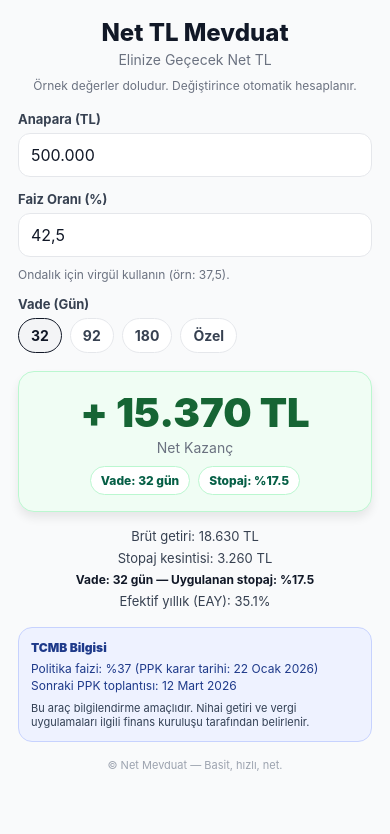
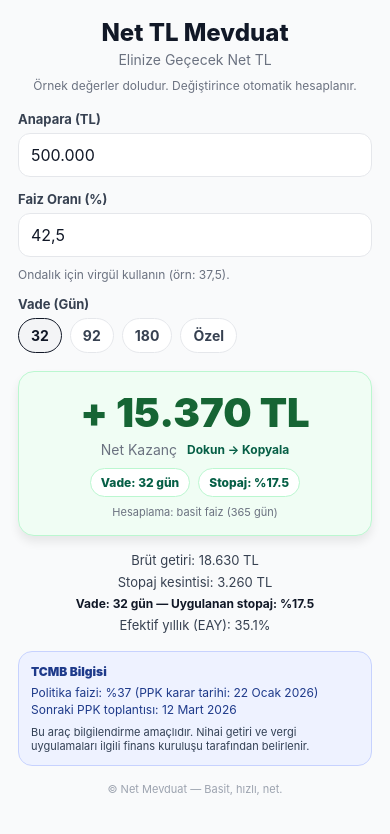
Before and after one commit to altaratinc-ops/net-tl-mevduat, a React Native app: screen / in a window 390 px wide. Shown: the top 834 px of the page. Built offline with nearby package versions, Linux system fonts and the light colour scheme.

Commit message:
ux: copy net + hints + guards

```diff
--- a/App.tsx
+++ b/App.tsx
@@ -120,6 +120,29 @@ function calcNetDeposit(params: {
   return { gross, withholding, net, eay, stopajPctUsed };
 }
 
+function copyToClipboard(text: string) {
+  // Web (Vercel)
+  const nav: any = typeof navigator !== "undefined" ? navigator : null;
+  if (nav?.clipboard?.writeText) {
+    return nav.clipboard.writeText(text);
+  }
+
+  // Fallback (web)
+  try {
+    const textarea = document.createElement("textarea");
+    textarea.value = text;
+    textarea.style.position = "fixed";
+    textarea.style.left = "-9999px";
+    document.body.appendChild(textarea);
+    textarea.select();
+    document.execCommand("copy");
+    document.body.removeChild(textarea);
+    return Promise.resolve();
+  } catch {
+    return Promise.resolve();
+  }
+}
+
 export default function App() {
   const [principalText, setPrincipalText] = useState(() => formatTL(DEFAULT_PRINCIPAL));
   const [rateText, setRateText] = useState(() => DEFAULT_RATE.toString().replace(".", ","));
@@ -134,6 +157,9 @@ export default function App() {
     days: false,
   });
 
+  // Kopyalandı feedback
+  const [copied, setCopied] = useState(false);
+
   const daysValue = useMemo(() => {
     if (selectedDays === "custom") {
       const d = parseInt(digitsOnly(customDaysText), 10);
@@ -142,12 +168,13 @@ export default function App() {
     return selectedDays;
   }, [selectedDays, customDaysText]);
 
+  const principalNumber = useMemo(() => parsePrincipalInt(principalText), [principalText]);
+  const rateNumber = useMemo(() => parseRateNumber(rateText), [rateText]);
+
   const result = useMemo(() => {
-    const principal = parsePrincipalInt(principalText);
-    const annualRatePct = parseRateNumber(rateText);
     const days = daysValue > 0 ? daysValue : DEFAULT_DAYS;
-    return calcNetDeposit({ principal, annualRatePct, days });
-  }, [principalText, rateText, daysValue]);
+    return calcNetDeposit({ principal: principalNumber, annualRatePct: rateNumber, days });
+  }, [principalNumber, rateNumber, daysValue]);
 
   // Pulse
   const pulse = useRef(new Animated.Value(1)).current;
@@ -162,6 +189,27 @@ export default function App() {
       Animated.timing(pulse, { toValue: 1, duration: 120, useNativeDriver: true }),
     ]).start();
   }, [pulseKey, pulse]);
+
+  const canCalculate = principalNumber > 0 && rateNumber > 0;
+
+  async function onCopyNet() {
+    if (!canCalculate) return;
+
+    const days = daysValue || DEFAULT_DAYS;
+    const netStr = `${formatTL(result.net)} TL`;
+    const text = `Net kazanç: ${netStr} (Anapara: ${formatTL(principalNumber)} TL, Faiz: %${rateText}, Vade: ${days} gün)`;
+
+    await copyToClipboard(text);
+
+    setCopied(true);
+    setTimeout(() => setCopied(false), 1000);
+  }
+
+  const warningText = !principalNumber
+    ? "Anapara girin"
+    : !rateNumber
+    ? "Faiz oranı girin"
+    : "";
 
   return (
     <SafeAreaView style={styles.safe}>
@@ -247,12 +295,20 @@ export default function App() {
             </View>
           </View>
 
-          {/* NET KART */}
+          {/* NET KART + KOPYALA */}
           <Animated.View style={[styles.netCard, { transform: [{ scale: pulse }] }]}>
-            <Text style={styles.netValue}>+ {formatTL(result.net)} TL</Text>
+            <Pressable onPress={onCopyNet} disabled={!canCalculate} style={styles.netPressArea}>
+              <Text style={[styles.netValue, !canCalculate && styles.netValueDisabled]}>
+                + {formatTL(canCalculate ? result.net : 0)} TL
+              </Text>
+
+              <View style={styles.netLabelRow}>
                 <Text style={styles.netLabel}>Net Kazanç</Text>
+                {copied ? <Text style={styles.copied}>Kopyalandı ✓</Text> : <Text style={styles.copyHint}>Dokun → Kopyala</Text>}
+              </View>
 
-            {/* ✅ Premium pill’ler */}
+              {!canCalculate ? <Text style={styles.warning}>{warningText}</Text> : null}
+
               <View style={styles.metaPills}>
                 <View style={styles.metaPill}>
                   <Text style={styles.metaPillText}>Vade: {daysValue || DEFAULT_DAYS} gün</Text>
@@ -261,6 +317,9 @@ export default function App() {
                   <Text style={styles.metaPillText}>Stopaj: %{result.stopajPctUsed}</Text>
                 </View>
               </View>
+
+              <Text style={styles.microNote}>Hesaplama: basit faiz (365 gün)</Text>
+            </Pressable>
           </Animated.View>
 
           {/* DETAY */}
@@ -345,8 +404,8 @@ const styles = StyleSheet.create({
     marginTop: 18,
     backgroundColor: "#F0FDF4",
     borderRadius: 16,
-    paddingVertical: 16,
-    paddingHorizontal: 14,
+    paddingVertical: 10,
+    paddingHorizontal: 10,
     borderWidth: 1,
     borderColor: "#BBF7D0",
     alignItems: "center",
@@ -356,10 +415,18 @@ const styles = StyleSheet.create({
     shadowOffset: { width: 0, height: 6 },
     elevation: 2,
   },
+  netPressArea: { width: "100%", alignItems: "center", paddingVertical: 6 },
+
   netValue: { fontSize: 40, fontWeight: "900", color: "#166534" },
-  netLabel: { marginTop: 2, fontSize: 14, color: "#6B7280" },
+  netValueDisabled: { color: "#9CA3AF" },
 
-  // ✅ yeni pill alanı
+  netLabelRow: { flexDirection: "row", gap: 10, alignItems: "center", marginTop: 4 },
+  netLabel: { fontSize: 14, color: "#6B7280" },
+  copyHint: { fontSize: 12, color: "#065F46", fontWeight: "700" },
+  copied: { fontSize: 12, color: "#065F46", fontWeight: "900" },
+
+  warning: { marginTop: 6, fontSize: 12, color: "#6B7280", fontWeight: "700" },
+
   metaPills: { flexDirection: "row", gap: 8, marginTop: 10, flexWrap: "wrap", justifyContent: "center" },
   metaPill: {
     backgroundColor: "#FFFFFF",
@@ -370,6 +437,8 @@ const styles = StyleSheet.create({
     borderRadius: 999,
   },
   metaPillText: { fontSize: 12, color: "#065F46", fontWeight: "800" },
+
+  microNote: { marginTop: 8, fontSize: 11, color: "#6B7280" },
 
   breakdown: { marginTop: 16, alignSelf: "stretch", gap: 6 },
   breakRow: { fontSize: 13, color: "#374151", textAlign: "center" },
```
Lines whose indentation alone changed are shown as unchanged.
